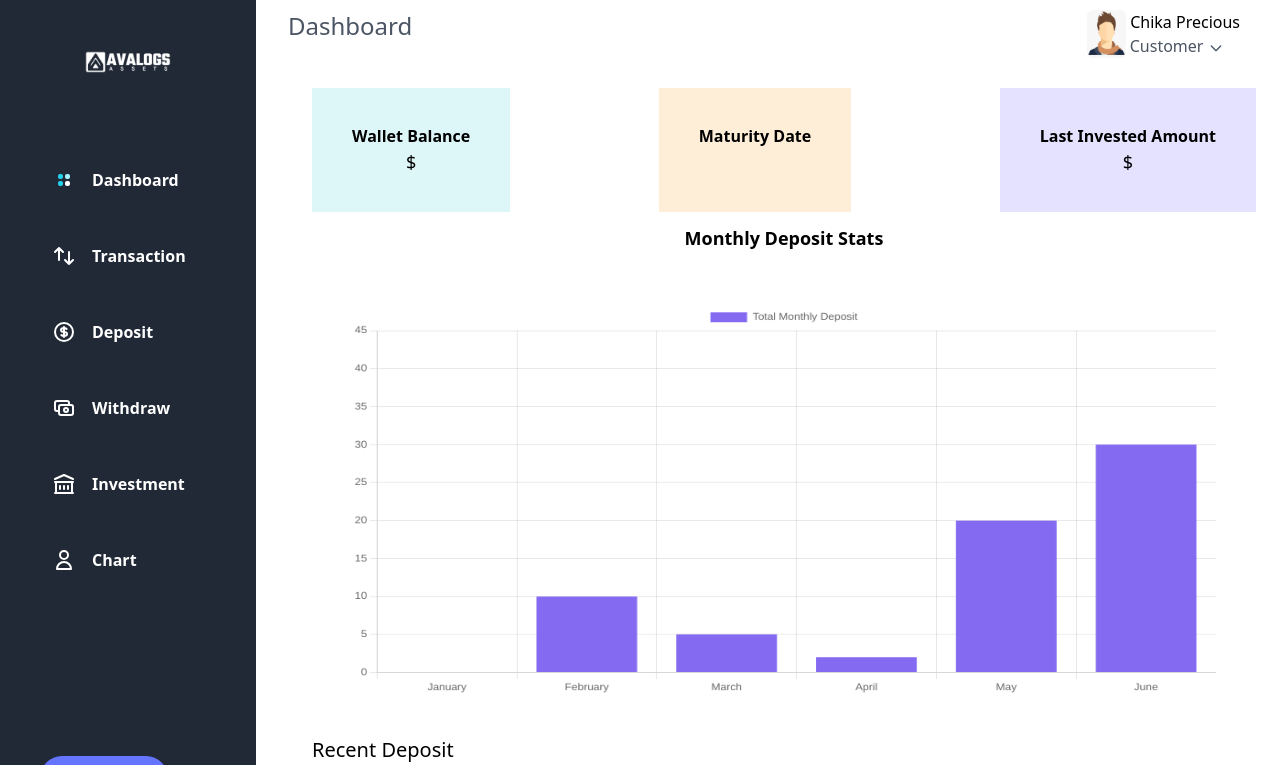
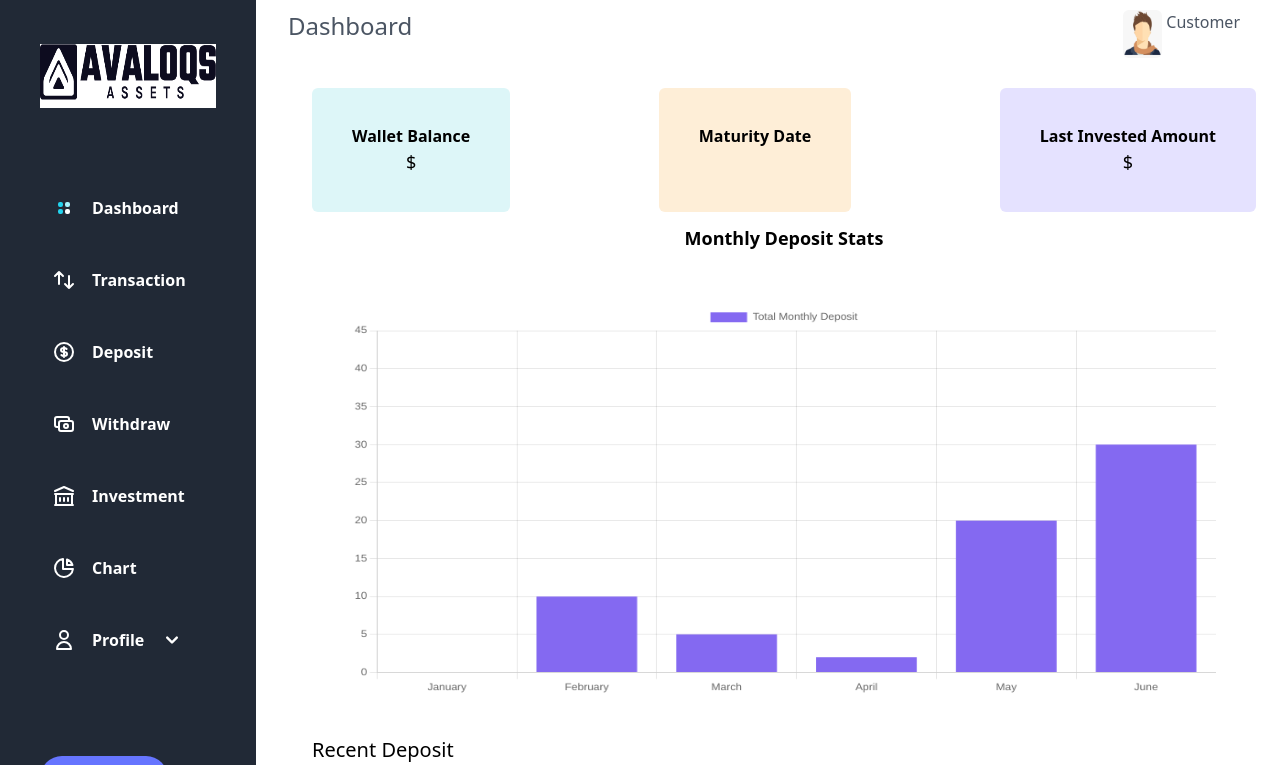
Before and after one commit to struckchure/vicsite, a Django app: page / in a window 1280 px wide. Shown: the top 765 px of the page. Run offline with Django 3.2, Linux system fonts and the light colour scheme; the visitor is signed in with stand-in values (Sample User, id 1).

Commit message:
chore made name auto

```diff
--- a/site_server/views.py
+++ b/site_server/views.py
@@ -2,11 +2,13 @@ from django.contrib.auth.mixins import LoginRequiredMixin
 from django.urls import reverse_lazy
 from django.views.generic import TemplateView
 # from django.http import request
-from accounts.models import Balance, DueDate, AmountInvested
+from accounts.models import Balance, DueDate, AmountInvested, CustomUser
 
 class ChartView(LoginRequiredMixin, TemplateView):
     login_url = reverse_lazy("login")
     template_name = "charts.html"
+
+
 
 class DashboardHomeView(LoginRequiredMixin, TemplateView):
     login_url = reverse_lazy("login")
--- a/templates/base.html
+++ b/templates/base.html
@@ -17,16 +17,17 @@
         <aside id="sidenav" class="ml-[-100%] fixed md:w-[35%] lg:ml-0 lg:w-[25%] xl:w-[20%] 2xl:w-[15%] lg:h-screen flex flex-col w-full bg-[#212936] text-white pl-10">
             <!-- wrapper -->
             <div class="">
-
-                <div class=" pr-10 flex">
-                    <a href="#" title="home">
-                        <img src="{% static 'img/Avalogs Asset Logo 3.png' %}" class="" alt="My logo">
+                <!-- sidenav logo  -->
+                <div class="py-11 pr-10 flex">
+                    <a class="bg-white h-16" href="{% url 'home' %}" title="home">
+                        <img src="{% static 'img/logo-img.png' %}" class="h-14" alt="My logo">
                     </a>
                 </div>
 
+
                 <!-- Navigation items  -->
                 <div class="mt-8">
-                    <ul class="mt-8 font-semibold space-y-7">
+                    <ul class="mt-8 font-semibold space-y-6">
                         <li class="hover:bg-white hover:text-[#212936] hover:rounded-l-full py-3 active:bg-white pl-3">
                             <a href="{% url 'home' %}" class="flex space-x-4">
                                 <svg class="h-6 w-6" viewBox="0 0 24 24" fill="none">
@@ -77,10 +78,36 @@
                         <li class="hover:bg-white hover:text-[#212936] hover:rounded-l-full py-3 active:bg-white active:text-[#212936] pl-3">
                             <a href="{% url 'charts' %}" class="flex space-x-4">
                                 <svg xmlns="http://www.w3.org/2000/svg" class="h-6 w-6" fill="none" viewBox="0 0 24 24" stroke="currentColor" stroke-width="2">
+                                    <path stroke-linecap="round" stroke-linejoin="round" d="M11 3.055A9.001 9.001 0 1020.945 13H11V3.055z" />
+                                    <path stroke-linecap="round" stroke-linejoin="round" d="M20.488 9H15V3.512A9.025 9.025 0 0120.488 9z" />
+                                  </svg>
+                                <span>Chart</span>
+                            </a>
+                        </li>
+
+                        <li x-data="{ drop: false }" class=" py-3 pl-3">
+                            <a @click="drop = !drop" href="#" class="flex space-x-4">
+                                <svg xmlns="http://www.w3.org/2000/svg" class="h-6 w-6" fill="none" viewBox="0 0 24 24" stroke="currentColor" stroke-width="2">
                                     <path stroke-linecap="round" stroke-linejoin="round" d="M16 7a4 4 0 11-8 0 4 4 0 018 0zM12 14a7 7 0 00-7 7h14a7 7 0 00-7-7z" />
                                 </svg>
-                                <span>Chart</span>
+                                <span>Profile</span>
+                                <svg sidebar-toggle-item class="w-6 h-6" fill="currentColor" viewBox="0 0 20 20" xmlns="http://www.w3.org/2000/svg"><path fill-rule="evenodd" d="M5.293 7.293a1 1 0 011.414 0L10 10.586l3.293-3.293a1 1 0 111.414 1.414l-4 4a1 1 0 01-1.414 0l-4-4a1 1 0 010-1.414z" clip-rule="evenodd"></path></svg>
                             </a>
+
+                            <div>
+                                <ul x-show="drop" id="dropdown-example" class="font-medium mt-1 py-2 space-y-2">
+                                    <li>
+                                        <a href="#"
+                                            class="hover:bg-white hover:text-[#212936] hover:rounded-l-full flex items-center w-full p-2 text-base text-white transition duration-75 rounded-lg group pl-11">Profile</a>
+                                    </li>
+                                    <li>
+                                        <a href="#"
+                                            class="hover:bg-white hover:text-[#212936] hover:rounded-l-full flex items-center w-full p-2 text-base text-white transition duration-75 rounded-lg group pl-11">Change Password</a>
+                                    </li>
+                                </ul>
+                            </div>
+
+
                         </li>
                     </ul>
                 </div>
@@ -108,7 +135,7 @@
             <div x-data="{ showDropdown: false }">
                 <!-- Dropdown menu for small and medium screen  -->
                 <div x-show="showDropdown" class="pt-4 font-medium lg:hidden bg-[#212936]">
-                    <ul class="p-6 text-white space-y-7 font-semibold rounded-lg">
+                    <ul class="p-6 text-white space-y-6 font-semibold rounded-lg">
                         <li class="hover:bg-white hover:text-[#212936] hover:rounded-l-full py-3 active:bg-white pl-3">
                             <a href="{% url 'home' %}" class="flex space-x-4">
                                 <svg class="h-6 w-6" viewBox="0 0 24 24" fill="none">
@@ -159,10 +186,36 @@
                         <li class="hover:bg-white hover:text-[#212936] hover:rounded-l-full py-3 active:bg-white pl-3">
                             <a href="{% url 'charts' %}" class="flex space-x-4">
                                 <svg xmlns="http://www.w3.org/2000/svg" class="h-6 w-6" fill="none" viewBox="0 0 24 24" stroke="currentColor" stroke-width="2">
+                                    <path stroke-linecap="round" stroke-linejoin="round" d="M11 3.055A9.001 9.001 0 1020.945 13H11V3.055z" />
+                                    <path stroke-linecap="round" stroke-linejoin="round" d="M20.488 9H15V3.512A9.025 9.025 0 0120.488 9z" />
+                                  </svg>
+                                <span>Chart</span>
+                            </a>
+                        </li>
+
+                        <li x-data="{ drop: false }" class=" py-3 pl-3">
+                            <a @click="drop = !drop" href="#" class="flex space-x-4">
+                                <svg xmlns="http://www.w3.org/2000/svg" class="h-6 w-6" fill="none" viewBox="0 0 24 24" stroke="currentColor" stroke-width="2">
                                     <path stroke-linecap="round" stroke-linejoin="round" d="M16 7a4 4 0 11-8 0 4 4 0 018 0zM12 14a7 7 0 00-7 7h14a7 7 0 00-7-7z" />
                                 </svg>
-                                <span>Chart</span>
+                                <span>Profile</span>
+                                <svg sidebar-toggle-item class="w-6 h-6" fill="currentColor" viewBox="0 0 20 20" xmlns="http://www.w3.org/2000/svg"><path fill-rule="evenodd" d="M5.293 7.293a1 1 0 011.414 0L10 10.586l3.293-3.293a1 1 0 111.414 1.414l-4 4a1 1 0 01-1.414 0l-4-4a1 1 0 010-1.414z" clip-rule="evenodd"></path></svg>
                             </a>
+
+                            <div>
+                                <ul x-show="drop" id="dropdown-example" class="font-medium mt-1 py-2 space-y-2">
+                                    <li>
+                                        <a href="#"
+                                            class="hover:bg-white hover:text-[#212936] hover:rounded-l-full flex items-center w-full p-2 text-base text-white transition duration-75 rounded-lg group pl-11">Profile</a>
+                                    </li>
+                                    <li>
+                                        <a href="#"
+                                            class="hover:bg-white hover:text-[#212936] hover:rounded-l-full flex items-center w-full p-2 text-base text-white transition duration-75 rounded-lg group pl-11">Change Password</a>
+                                    </li>
+                                </ul>
+                            </div>
+
+
                         </li>
 
 
@@ -190,35 +243,16 @@
                         <h5 class="text-2xl text-gray-600 font-medium lg:block">{% block pagetitle %}Dashboard{% endblock pagetitle %}</h5>
                     </div>
 
-                    <div class="h-16 w-auto flex mr-10" x-data="{ menu: false }">
+                    <div class="h-16 w-auto flex mr-10">
+
                         <div>
                             <img src="{% static 'img/download.png' %}" class="h-12 rounded-md" alt="">
                         </div>
-                            <div  class="ml-1">
-                                <h5 class="font-medium">Chika Precious</h5>
-                                <button @click="menu = !menu" class="flex fixed text-gray-600">Customer
-                                    <span>
-                                        <svg xmlns="http://www.w3.org/2000/svg" class="h-6 w-5 pt-1 pl-1" fill="none" viewBox="0 0 24 24" stroke="currentColor" stroke-width="2">
-                                            <path stroke-linecap="round" stroke-linejoin="round" d="M19 9l-7 7-7-7" />
-                                        </svg>
-                                    </span>
-                                </button>
 
-                                <div x-show="menu" @click.outside="menu = false" class="bg-gray-50 w-auto h-[60px] px-2 rounded-md font-medium mt-5 ml-16 grid">
-                                    <ul>
-                                        <li><a href="#">Profile</a></li>
-                                        <li><a href="#">Change Password</a></li>
-                                        <li><a href="#">Logout</a></li>
-                                    </ul>
-                                </div>
-                            </div>
-
-                            <!-- <div x-show="menu" @click.outside="menu = false" class="bg-gray-50 w-[70px] h-[60px] px-2 rounded-md font-medium relative flex flex-col ">
-                                <ul>
-                                    <li><a href="#">Profile</a></li>
-                                    <li><a href="#">Logout</a></li>
-                                </ul>
-                            </div> -->
+                        <div class="ml-1">
+                            <h5 class="font-medium">{{ user.firstname }} {{ user.lastname }}</h5>
+                            <p class="flex text-gray-600">Customer</p>
+                        </div>
                     </div>
 
 
--- a/templates/home/home.html
+++ b/templates/home/home.html
@@ -9,18 +9,18 @@
 
     <!-- card  -->
 
-    <div class="flex justify-between font-semibold">
-        <div class="bg-[#DDF6F8] px-10 py-9 text-center">
+    <div class="lg:flex justify-between md:flex md:w-auto font-semibold">
+        <div class="bg-[#DDF6F8] px-10 py-9 text-center rounded-md">
             <p>Wallet Balance</p>
             <p class="text-lg font-medium">${{ wallet_bal.balance }}</p>
         </div>
 
-        <div class="bg-[#FEEED7] px-10 py-9 text-center">
+        <div class="bg-[#FEEED7] px-10 py-9 text-center rounded-md">
             <p>Maturity Date</p>
             <p class="text-lg font-medium">{{ duedate.date }}</p>
         </div>
 
-        <div class="bg-[#E5E2FF] px-10 py-9 text-center">
+        <div class="bg-[#E5E2FF] px-10 py-9 text-center rounded-md">
             <p>Last Invested Amount</p>
             <p class="text-lg font-medium">${{ amount_invested.amt }}</p>
         </div>
--- a/transactions/views.py
+++ b/transactions/views.py
@@ -49,6 +49,7 @@ class TransactionHistoryView(LoginRequiredMixin, TemplateView):
     def get_context_data(self, **kwargs):
         context = super().get_context_data(**kwargs)
         context = {
+            "user": self.request.user,
             "withdraw_h": Withdraw.objects.filter(user=self.request.user),
             "deposit_h": Deposit.objects.filter(user=self.request.user),
             "invest_h": Investment.objects.filter(user=self.request.user)
@@ -82,4 +83,6 @@ def WithdrawView(request):
             return HttpResponseRedirect(reverse_lazy("withdraw"))
     else:
         form = WithdrawForm()
-    return render(request, "transactions/withdrawal.html", {"form": form})
+    return render(request, "transactions/withdrawal.html", {
+        "form": form,
+    })
```
Also changed, not shown: investments/views.py (+7 -19 lines).
